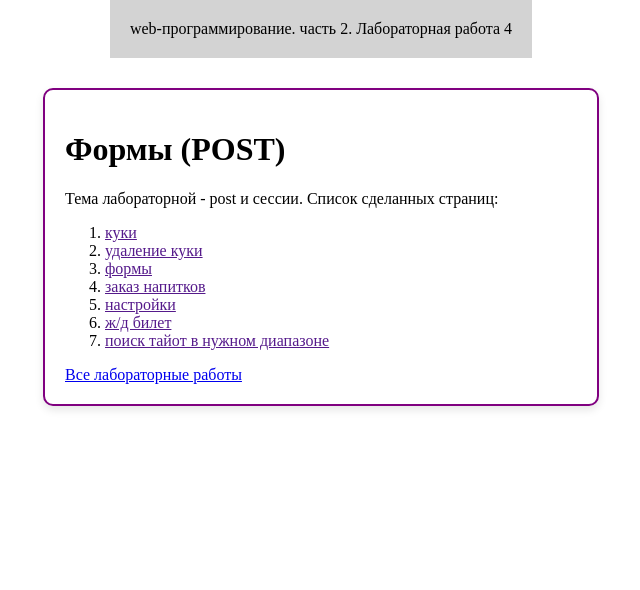
After one commit to bleag/web-programming-labs, a Flask app: page /lab4/ in a window 1280 px wide. The commit adds this page. Shown: the top 590 px of the page, without its empty margins (319-959 px from the left). Run offline with Flask 3, Linux system fonts and the light colour scheme.

Commit message:
заготовка к лабораторной работе 4

```diff
--- a/app.py
+++ b/app.py
@@ -2,10 +2,12 @@ from flask import Flask, url_for, redirect, render_template, Response, render_te
 from lab1 import lab1
 from lab2 import lab2
 from lab3 import lab3
+from lab4 import lab4
 app = Flask(__name__)
 app.register_blueprint(lab1)
 app.register_blueprint(lab2)
 app.register_blueprint(lab3)
+app.register_blueprint(lab4)
 
 @app.route("/")
 def slesh():
--- /dev/null
+++ b/lab4.py
@@ -0,0 +1,6 @@
+from flask import Blueprint, render_template, request, make_response, redirect
+lab4 = Blueprint('lab4', __name__)
+
+@lab4.route('/lab4/')
+def lab():
+    return render_template('lab4/lab4.html')
--- a/templates/lab3/lab3.html
+++ b/templates/lab3/lab3.html
@@ -7,7 +7,7 @@
         Привет,  <span style="color: {{name_color}}">{{ name }}</span>!
     </div>
     <div> Ваш возраст: {{age}} </div>
-    <div>Тема лабораторной - шаблоны. Список сделанных страниц:</div>
+    <div>Тема лабораторной - cookie. Список сделанных страниц:</div>
     <ol>
         <li><a href="/lab3/cookie">куки</a></li>
         <li><a href="/lab3/del_cookie">удаление куки</a></li>
--- /dev/null
+++ b/templates/lab4/lab4.html
@@ -0,0 +1,16 @@
+{% extends "base.html" %}
+
+{% block lab %}Лабораторная работа 4{% endblock %}
+{% block main %}
+    <h1>Формы (POST)</h1>
+    <div>Тема лабораторной - post и сессии. Список сделанных страниц:</div>
+    <ol>
+        <li><a href="">куки</a></li>
+        <li><a href="">удаление куки</a></li>
+        <li><a href="">формы</a></li>
+        <li><a href="">заказ напитков</a></li>
+        <li><a href="">настройки</a></li>
+        <li><a href="">ж/д билет</a></li>
+        <li><a href="">поиск тайот в нужном диапазоне</a></li>
+    </ol>
+{% endblock %}
```
Also changed, not shown: lab3.py (line endings or trailing spaces).
